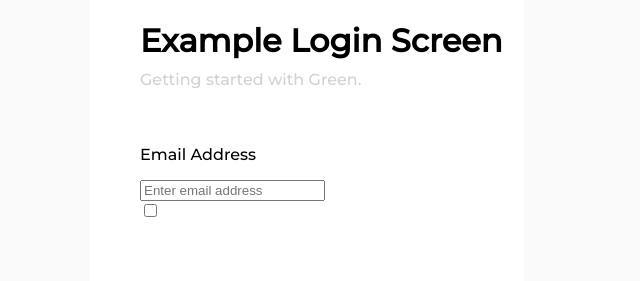
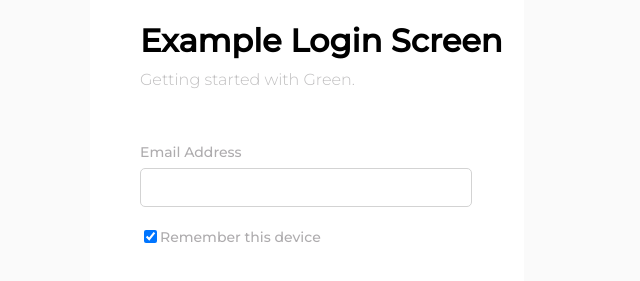
Before and after one commit to maxcramer/green-cd, a React (Create React App) app: page / in a window 1280 px wide. Shown: the part 305-586 px from the top of the page, without its empty margins (333-973 px from the left). Built offline with nearby package versions, Linux system fonts and the light colour scheme.

Commit message:
styled input component, now to work on submit button

```diff
--- a/src/App.js
+++ b/src/App.js
@@ -3,6 +3,7 @@ import './App.css';
 import Layout from './Layout/Layout';
 import Header from './components/Header/Header';
 import EmailInput from './components/EmailInput/EmailInput';
+
 
 function App() {
   return (
--- a/src/components/EmailInput/EmailInput.js
+++ b/src/components/EmailInput/EmailInput.js
@@ -2,14 +2,17 @@ import React from 'react';
 
 import './EmailInput.scss'
 ;
-const Emailinput = () => {
+const EmailInput = () => {
     return (
         <div className="Email">
             <p>Email Address</p>
-            <input type="text" placeholder="Enter email address"/>
-            <input type="checkbox" />
+            <input className="email-input" type="text" />
+            <div className="remember-device">
+                <input type="checkbox" checked/>
+                <p>Remember this device</p>
+            </div>
         </div>
     );
 };
 
-export default Emailinput;
+export default EmailInput;
--- a/src/components/EmailInput/EmailInput.scss
+++ b/src/components/EmailInput/EmailInput.scss
@@ -3,4 +3,24 @@
     flex-direction: column;
     align-items: flex-start;
     margin: 40px 0;
+    p {
+        color: #AEACAE;
+        font-size: 14px;
+        margin-bottom: 7px;
+    }
+    .email-input {
+        width: 85%;
+        height: 35px;
+        border: 1px lightgray solid;
+        border-radius: 5px;
+        margin-bottom: 20px;
+    }
+    .remember-device {
+        display: flex;
+        flex-direction: row;
+        align-items: center;
+        p {
+            margin: 0
+        }
+    }
 }
--- a/src/components/Header/Header.scss
+++ b/src/components/Header/Header.scss
@@ -9,6 +9,7 @@
     }
     p {
         margin-top: 10px;
-        color: #D2D0D0
+        color: #BFBEBF;
+        font-weight: 300;
     }
 }
```
Also changed, not shown: src/components/SubmitButton/SubmitButton.js (added, +16 -0 lines), 1 other file (tests, documents, lock files or other folders).
